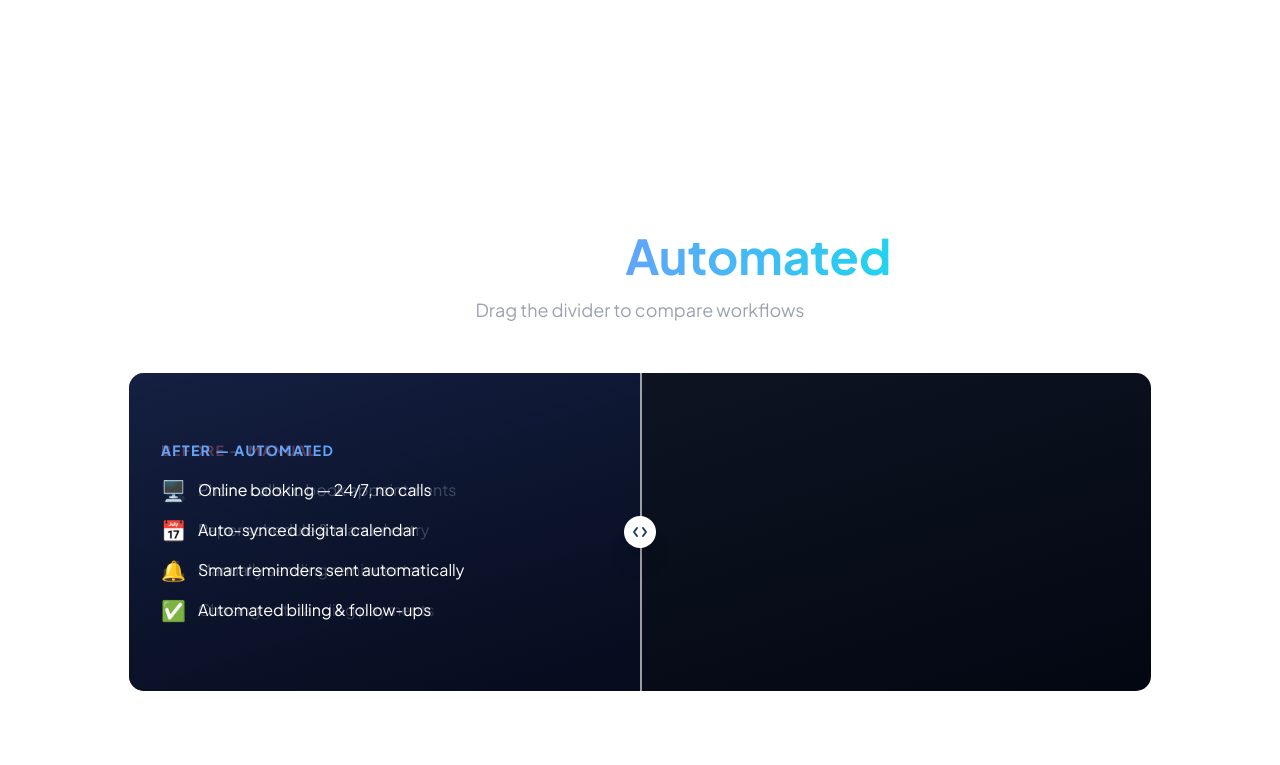
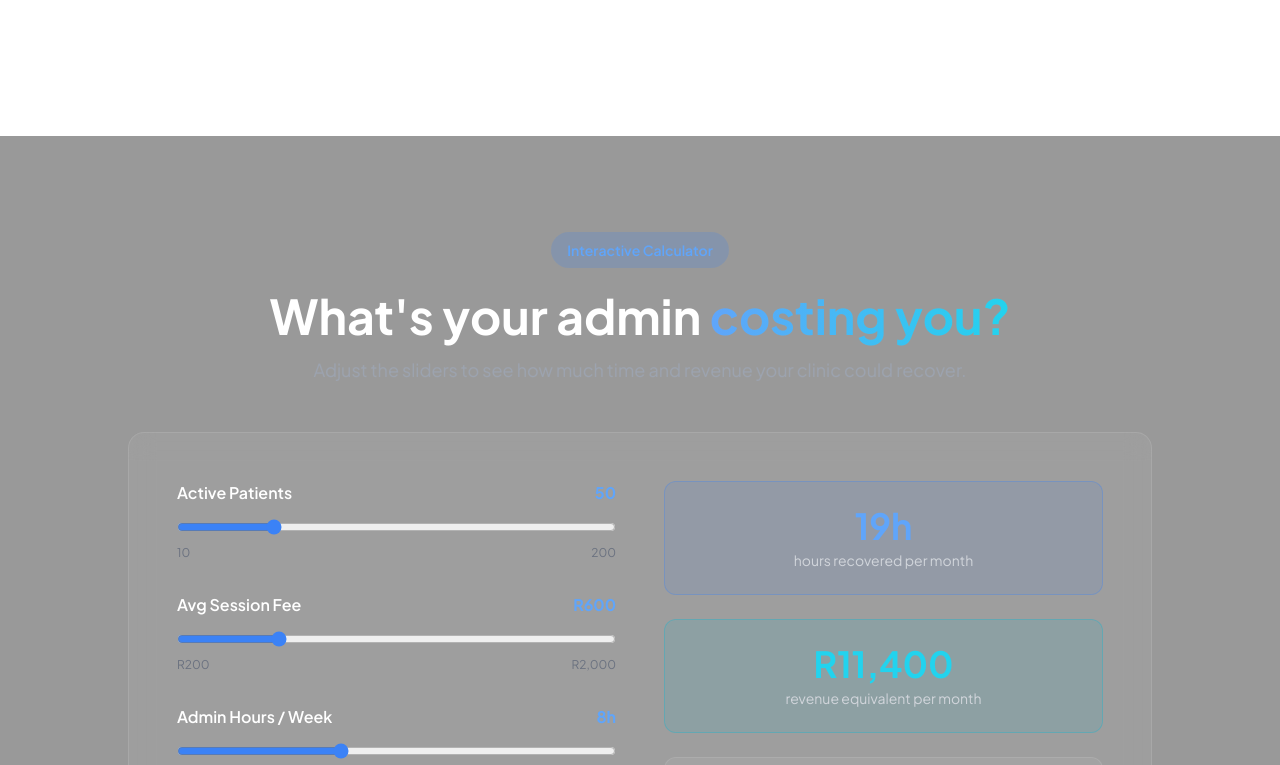
Before and after one commit to denermeyer/physio-landing-page, a React (Vite) app: page / in a window 1280 px wide. Shown: the part 1400-2165 px from the top of the page. Built offline with nearby package versions, Linux system fonts and the light colour scheme.

Commit message:
remove BeforeAfterSlider section

```diff
--- a/src/App.tsx
+++ b/src/App.tsx
@@ -1,7 +1,6 @@
 import { useState, useCallback } from 'react';
 import Hero from './components/Hero';
 import WhoItsFor from './components/WhoItsFor';
-import BeforeAfterSlider from './components/BeforeAfterSlider';
 import PatientCalculator from './components/PatientCalculator';
 import Process from './components/Process';
 import SpecialtyCloud from './components/SpecialtyCloud';
@@ -28,8 +27,7 @@ function App() {
       <StickyHeader onOpenForm={openForm} />
       <Hero onOpenForm={openForm} />
       <WhoItsFor />
-      <BeforeAfterSlider />
-      <PatientCalculator />
+<PatientCalculator />
       <Process />
       <SpecialtyCloud />
       <ImpactSnapshots />
```
